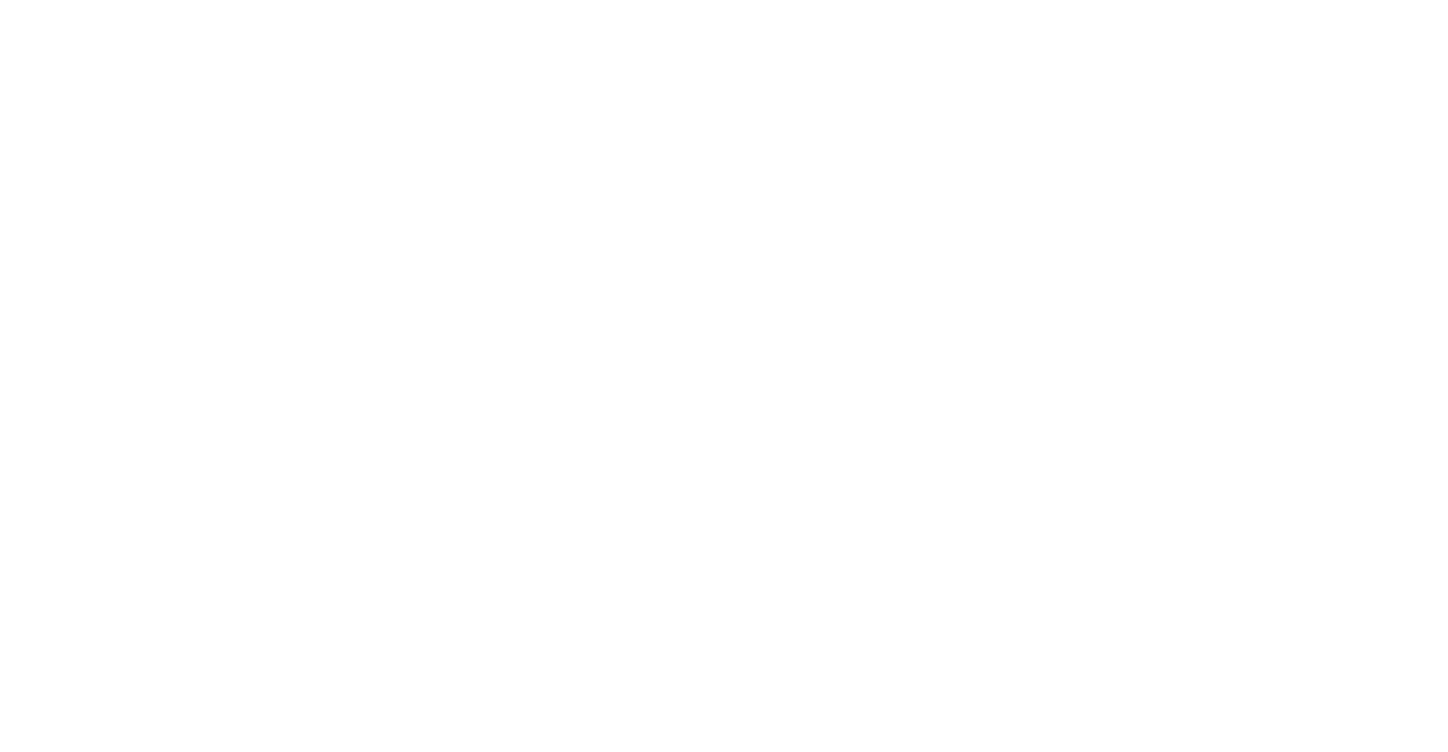
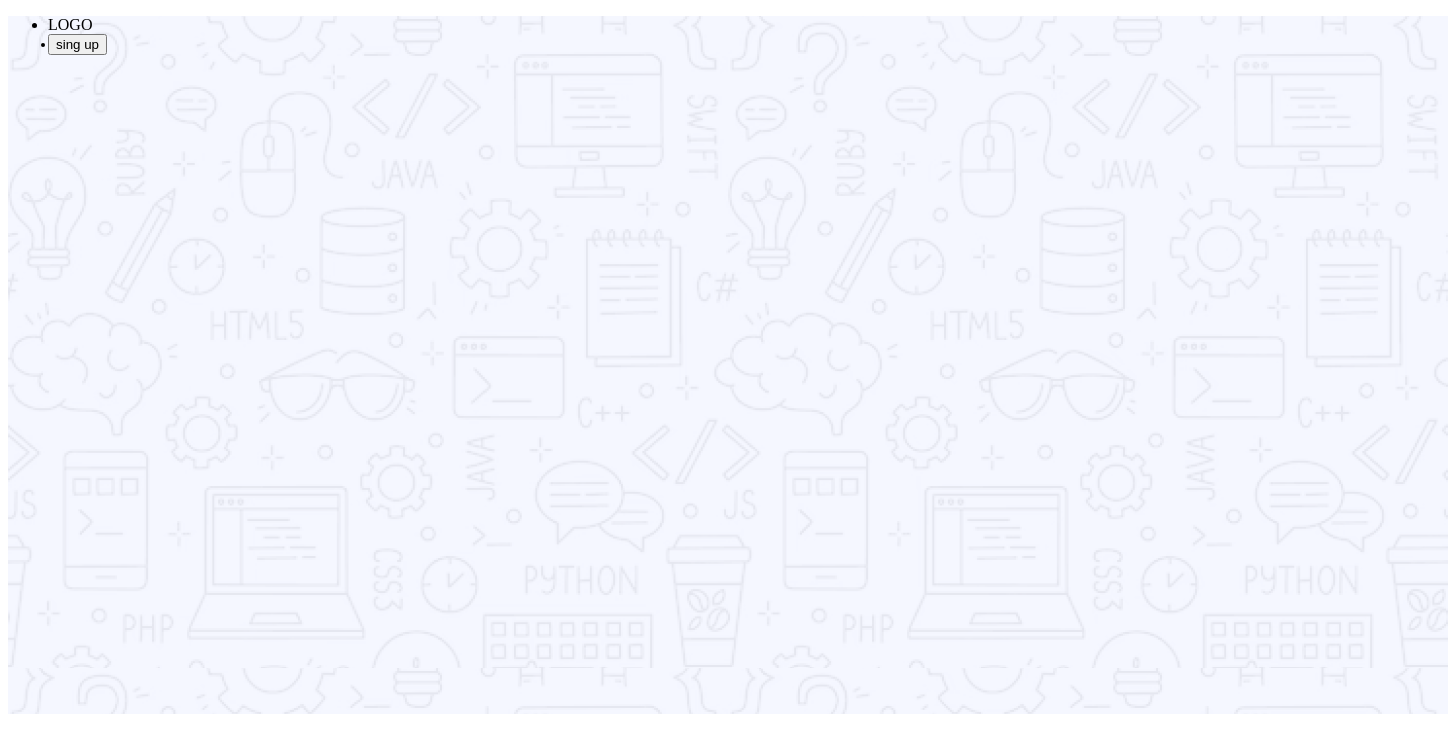
Before and after one commit to deluwarhoisn/landing-launchpad, a plain HTML site: page index.html in a window 1280 px wide. Shown: the whole page, 1448 px wide, since content can reach past the window. Drawn offline with Linux system fonts and the light colour scheme.

Commit message:
added nave

```diff
--- a/index.html
+++ b/index.html
@@ -4,10 +4,16 @@
     <meta charset="UTF-8">
     <meta name="viewport" content="width=device-width, initial-scale=1.0">
     <title>landing website</title>
+    <link rel="stylesheet" href="style/styles.css">
 </head>
 <body>
     <nav>
-
+       <div>
+        <ul>
+            <li>LOGO</li>
+            <button><li>sing up</li></button>
+        </ul>
+       </div>
     </nav>
     <main>
 
--- /dev/null
+++ b/style/styles.css
@@ -0,0 +1,5 @@
+nav{
+    background-image: url(../Assets/Hero-bg.png);
+    width: 1440px;
+    height: 698px;
+}
```
